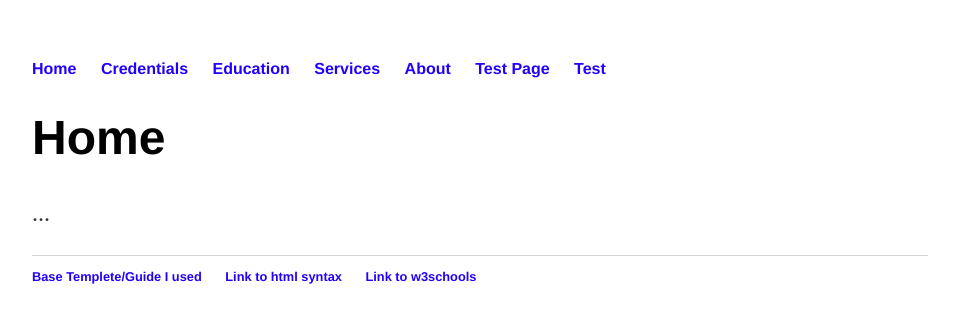
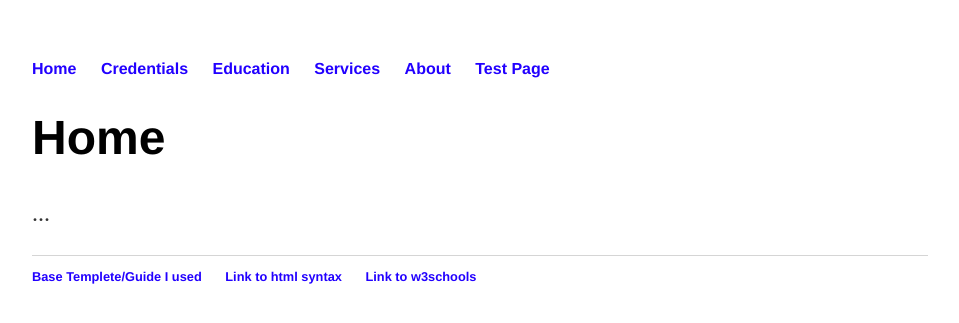
Before and after one commit to ShadowHazel/ShadowHazel.github.io, a Jekyll site: the page built from index.html, in a window 1280 px wide. Shown: the top 323 px of the page, without its empty margins (160-1119 px from the left). Built offline with Jekyll 4.4.1, drawn with Linux system fonts in a browser that asks for light colours.

Commit message:
Update 1.html

```diff
--- a/_layouts/1.html
+++ b/_layouts/1.html
@@ -8,14 +8,14 @@
 			<nav>
 	    		<ul>
 	        		<!--<li><a href="/pages/cv">Third Page</a></li>
-	        		<li><a href="/pages/blog">Fourth Page</a></li>-->
+	        		<li><a href="/pages/blog">Fourth Page</a></li>
+				<li><a href="/pages/coming-soon">Test</a></li>-->
 				<li><a href="/">Home</a></li>
 				<li><a href="/pages/cred">Credentials</a></li>
 				<li><a href="/pages/edu">Education</a></li>
 				<li><a href="/pages/serv">Services</a></li>
 				<li><a href="/pages/about">About</a></li>
 				<li><a href="/pages/test">Test Page</a></li>
-				<li><a href="/pages/coming-soon">Test</a></li>
 	    		</ul>
 			</nav>
 			<div class="container">
```
